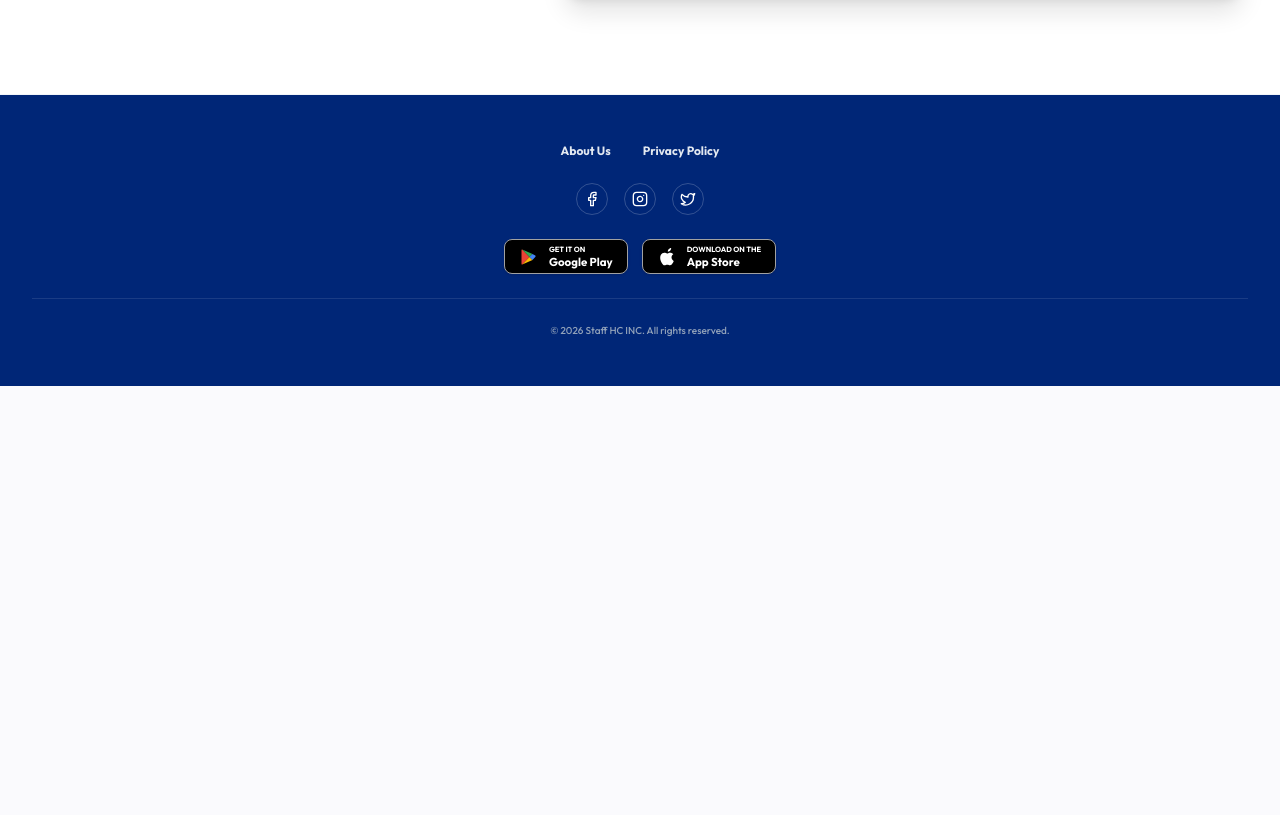
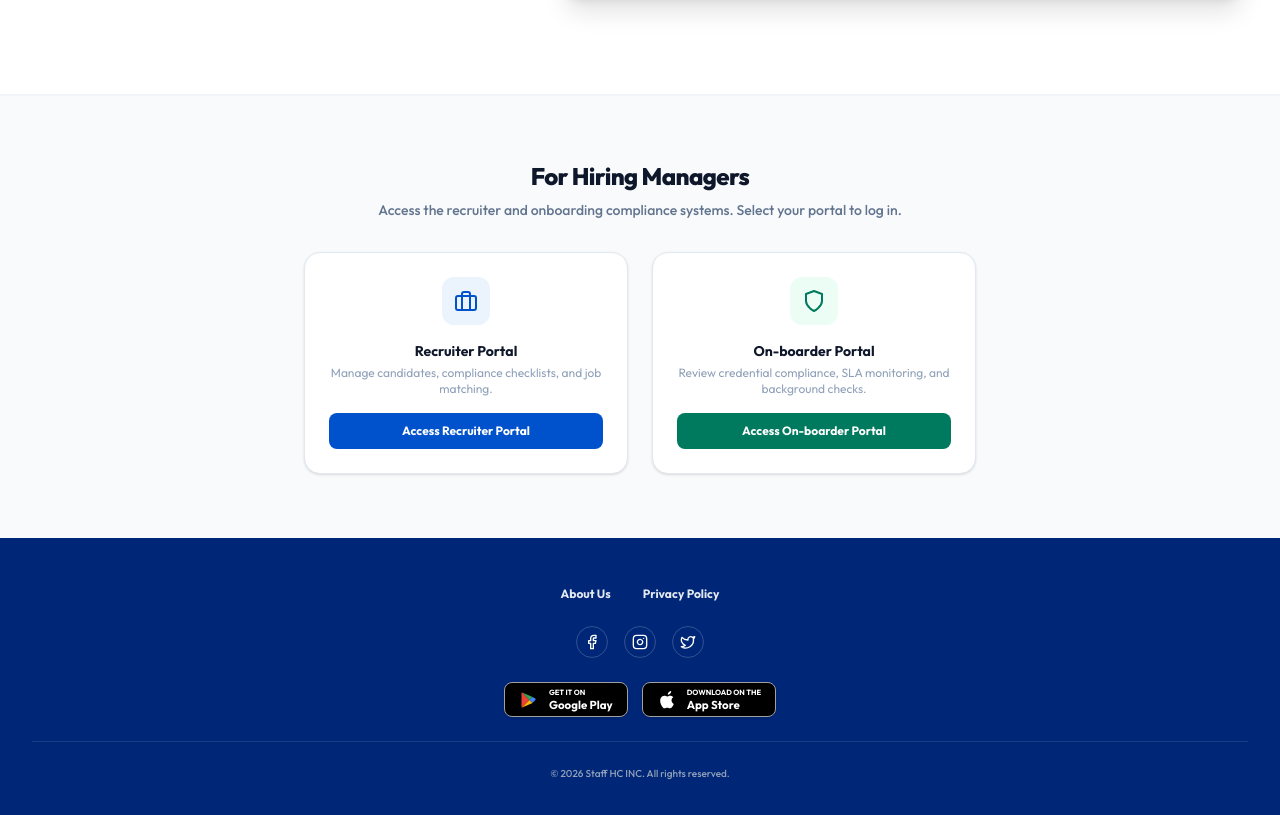
Before and after one commit to akrishav/portfolio1, a Next.js app: page / in a window 1280 px wide. Shown: the part 4394-5209 px from the top of the page. Before the commit the page ends 4780 px from the top, so only its background shows below. Built offline with nearby package versions, Linux system fonts and the light colour scheme.

Commit message:
feat: add For Hiring Managers landing page section with smooth scroll header link

```diff
--- a/src/app/page.tsx
+++ b/src/app/page.tsx
@@ -33,7 +33,7 @@ export default function Home() {
           <nav className="hidden md:flex items-center gap-8 text-xs font-bold text-slate-500">
             <a href="#how-it-works" className="hover:text-[#0052CC] transition-colors">Get Started</a>
             <a href="#about-us" className="hover:text-[#0052CC] transition-colors">About Us</a>
-            <Link href="/recruiter" className="px-2.5 py-1.5 border border-[#0052CC] rounded text-[#0052CC] hover:bg-[#EBF3FC] transition-colors">For Hiring Managers</Link>
+            <a href="#hiring-managers" className="px-2.5 py-1.5 border border-[#0052CC] rounded text-[#0052CC] hover:bg-[#EBF3FC] transition-colors">For Hiring Managers</a>
           </nav>
 
           {/* Right Action buttons */}
@@ -481,6 +481,54 @@ export default function Home() {
         </div>
       </section>
 
+      {/* For Hiring Managers Section */}
+      <section id="hiring-managers" className="py-16 bg-slate-50 border-t border-slate-100">
+        <div className="max-w-7xl mx-auto px-4 sm:px-6 lg:px-8 text-center space-y-8">
+          <div className="space-y-2">
+            <h2 className="text-2xl font-extrabold text-slate-900 tracking-tight">For Hiring Managers</h2>
+            <p className="text-sm text-slate-500 max-w-xl mx-auto font-medium">
+              Access the recruiter and onboarding compliance systems. Select your portal to log in.
+            </p>
+          </div>
+
+          <div className="grid md:grid-cols-2 gap-6 max-w-2xl mx-auto">
+            {/* Recruiter Card */}
+            <div className="bg-white p-6 rounded-2xl border border-slate-200 shadow-sm flex flex-col items-center space-y-4">
+              <div className="h-12 w-12 rounded-xl bg-[#EBF3FC] flex items-center justify-center text-[#0052CC]">
+                <svg xmlns="http://www.w3.org/2000/svg" width="24" height="24" viewBox="0 0 24 24" fill="none" stroke="currentColor" strokeWidth="2" strokeLinecap="round" strokeLinejoin="round" className="h-6 w-6"><rect width="20" height="14" x="2" y="7" rx="2" ry="2"/><path d="M16 21V5a2 2 0 0 0-2-2h-4a2 2 0 0 0-2 2v16"/></svg>
+              </div>
+              <div className="space-y-1 text-center">
+                <h3 className="text-sm font-bold text-slate-900">Recruiter Portal</h3>
+                <p className="text-xs text-slate-400">Manage candidates, compliance checklists, and job matching.</p>
+              </div>
+              <Link
+                href="/recruiter?role=recruiter"
+                className="w-full py-2.5 bg-[#0052CC] hover:bg-[#0042A3] text-white text-xs font-bold rounded-lg transition-all text-center"
+              >
+                Access Recruiter Portal
+              </Link>
+            </div>
+
+            {/* Onboarder Card */}
+            <div className="bg-white p-6 rounded-2xl border border-slate-200 shadow-sm flex flex-col items-center space-y-4">
+              <div className="h-12 w-12 rounded-xl bg-emerald-50 flex items-center justify-center text-[#007A5E]">
+                <svg xmlns="http://www.w3.org/2000/svg" width="24" height="24" viewBox="0 0 24 24" fill="none" stroke="currentColor" strokeWidth="2" strokeLinecap="round" strokeLinejoin="round" className="h-6 w-6"><path d="M12 22s8-4 8-10V5l-8-3-8 3v7c0 6 8 10 8 10z"/></svg>
+              </div>
+              <div className="space-y-1 text-center">
+                <h3 className="text-sm font-bold text-slate-900">On-boarder Portal</h3>
+                <p className="text-xs text-slate-400">Review credential compliance, SLA monitoring, and background checks.</p>
+              </div>
+              <Link
+                href="/recruiter?role=onboarder"
+                className="w-full py-2.5 bg-[#007A5E] hover:bg-[#005E48] text-white text-xs font-bold rounded-lg transition-all text-center"
+              >
+                Access On-boarder Portal
+              </Link>
+            </div>
+          </div>
+        </div>
+      </section>
+
       {/* Solid Blue Footer (Mockup Alignment) */}
       <footer className="bg-[#002677] text-white py-12 text-center mt-auto">
         <div className="max-w-7xl mx-auto px-4 sm:px-6 lg:px-8 flex flex-col items-center gap-6">
```
